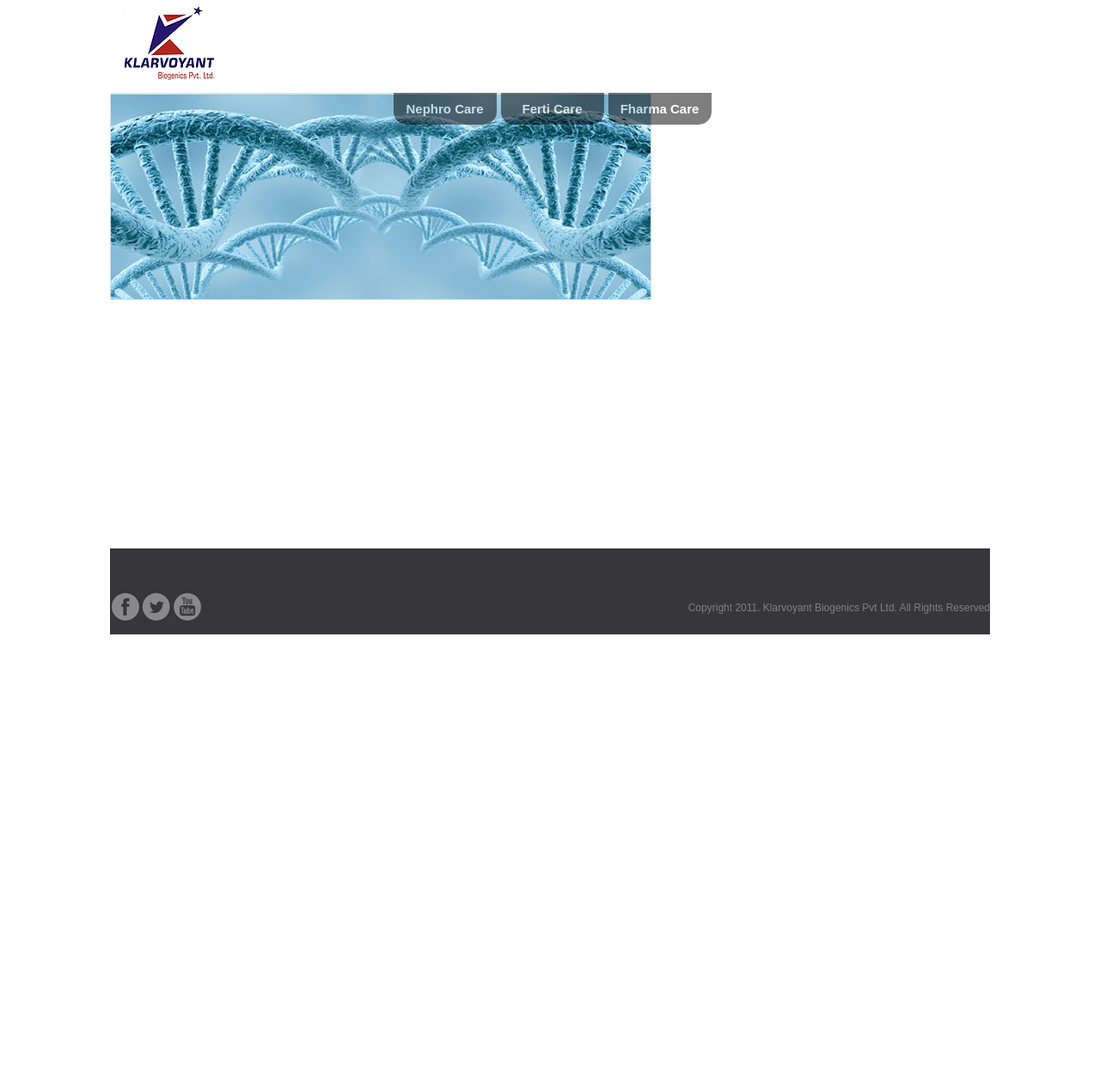
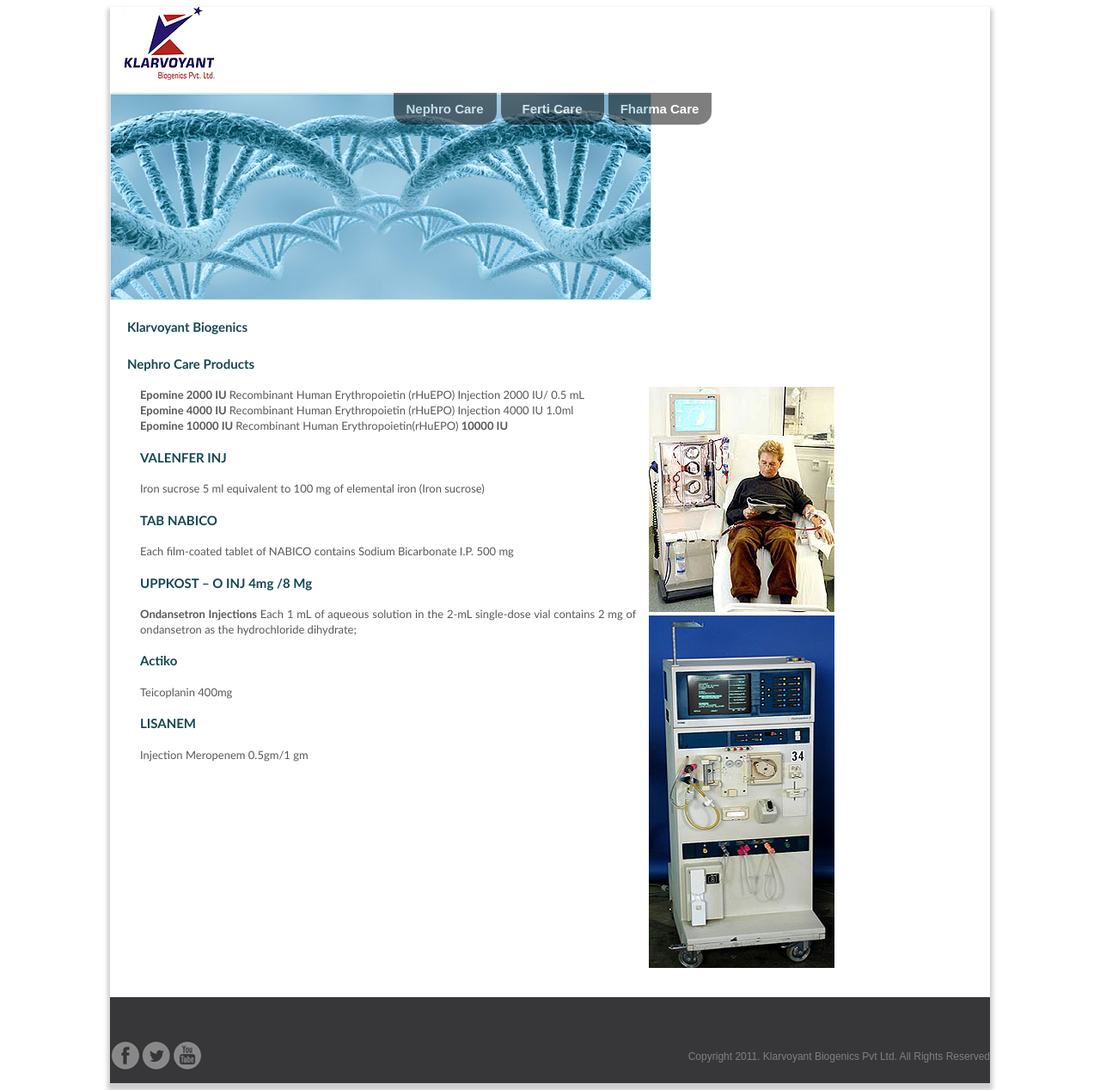
Before and after one commit to technomicssolutions/klarvoyant, a Django app: page /nephrocare/ in a window 1280 px wide. Shown: the whole page at 86% size. Before the commit the page ends 738 px from the top, so only its background shows below. Run offline with Django 3.2, Linux system fonts and the light colour scheme; parts of the project's set-up code (start-up, migrations or seed data) failed here and were passed over.

Commit message:
changes in html page

```diff
--- a/klarvoyant/web/static/css/style.css
+++ b/klarvoyant/web/static/css/style.css
@@ -187,6 +187,7 @@
     width: 1024px;
     height: 100%;
     margin: auto;
+    box-shadow: 0 5px 5px 3px #CCCCCC;
 }
 .container .content {
     min-height: 500px;
@@ -483,10 +484,9 @@
     font-family: "Trebuchet MS";
     color: #3C3C3C;
 }
-#consulting .consulting_contents {
+#consulting .inner_content {
     width: auto;
     height: 350px;
-    margin: auto;
 }
 #consulting .left_contents {
     float: left;
@@ -507,7 +507,7 @@
     margin-top: 0;
     margin-left: 20px;
 }
-#core_values .container .content .core_values_contents .content_top {
+#core_values .container .content .inner_content .content_top {
     margin-left: 20px;
 }
 #core_values .container .content {
@@ -587,7 +587,7 @@
     font: bold 15px/30px "Trebuchet MS";
 }
 
-#home_page .home_contents .home_page_contents {
+#home_page .inner_content .home_page_contents {
     padding: 3px 15px;
     text-align: justify;
     text-decoration: none;
@@ -595,3 +595,18 @@
 .top_content {
     margin-left: 15px;
 }
+ .left_section {
+    float: left;
+    width: 59%;
+    height: auto;
+}
+.right_section {
+    display: block;
+    float:left;
+    width: 39%;
+    height: auto;
+    margin: 0 0 0 15px;
+}
+.inner_content {
+    margin-left: 20px;
+}
--- a/klarvoyant/web/templates/consulting.html
+++ b/klarvoyant/web/templates/consulting.html
@@ -9,7 +9,7 @@
 	</div>
 {% endblock banner %}
 {% block content %}
-	<div class="consulting_contents">
+	<div class="inner_content">
 		<h2 class="content_head">Klarvoyant Consulting</h2>
 		<div class="left_contents">
 			<img src="/static/images/consulting.jpg">
--- a/klarvoyant/web/templates/contact_us.html
+++ b/klarvoyant/web/templates/contact_us.html
@@ -10,6 +10,7 @@
 
 
 {% block content %}
+    <div class="inner_content">
         <h2 class="content_head">Contact Us</h2>
         <div id="contactus_section">
             <p> For more information regarding our IT services please contact us.</p>
@@ -77,4 +78,5 @@
             </div>
             <div class="clear"></div>
         </div>
+    </div>
 {% endblock %}
--- a/klarvoyant/web/templates/core_values.html
+++ b/klarvoyant/web/templates/core_values.html
@@ -9,7 +9,7 @@
 	</div>
 {% endblock banner %}
 {% block content %}
-	<div class="core_values_contents">
+	<div class="inner_content">
 		<h2 class="content_head">Klarvoyant Philosophy</h2>
 		<p>The satisfaction of our clients is our top priority. Klarvoyant believes that best is achieved by understanding the needs of our clients and through them the end customers gets the best value.</p>
 		<h2 class="content_head">Core Principles</h2>
--- a/klarvoyant/web/templates/cro.html
+++ b/klarvoyant/web/templates/cro.html
@@ -9,7 +9,7 @@
 	</div>
 {% endblock banner %}
 {% block content %}
-	<div class="cro_contents">
+	<div class="inner_content">
 		<h2 class="content_head">CRO</h2>
 		<div class="left_contents">
 			<p>Future plans of Klarvoyant Contract Research Organisation (CRO) will focus on working in the Life Sciences area.With increasing Ageing and obese population the healthcare needs will increase and drugs will be used for longer duration. For instance, an ageing global population is poised to drive pharmaceutical drugs for indications such as Alzheimer’s diseas, Drugs that address rising multifactorial disorders such as cancer as well as lifestyle disorders such as obesity etc., with that in focus Klarvoyant has identified..</p>
--- a/klarvoyant/web/templates/home.html
+++ b/klarvoyant/web/templates/home.html
@@ -7,7 +7,7 @@
     {% include 'slideshow.html' %}
 {% endblock banner %}
 {% block content %}
-    <div class="home_contents">
+    <div class="inner_content">
         <h2 class="content_head">Welcome to Klarvoyant Biogenics</h2>
         <div class="home_page_contents">
             <strong>Klarvoyant Biogenics </strong>
--- a/klarvoyant/web/templates/manufacturing.html
+++ b/klarvoyant/web/templates/manufacturing.html
@@ -9,7 +9,7 @@
 	</div>
 {% endblock banner %}
 {% block content %}
-	<div class="manufacturing_contents">
+	<div class="inner_content">
 		<h2 class="content_head">Manufacturing</h2>
 		<div class="left_contents">
 			<p>Plan is to acquire by 2014, active manufacturing units which are US FDA approved / MHRA accredited / WHO GMP/ facilities for both domestic and exports markets,</p>
--- a/klarvoyant/web/templates/nephrocare.html
+++ b/klarvoyant/web/templates/nephrocare.html
@@ -9,4 +9,42 @@
 	</div>
 {% endblock banner %}
 {% block content %}
+	<div class="inner_content">
+		<h2 class="content_head">Klarvoyant Biogenics</h2>
+		<h2 class="content_head">Nephro Care Products</h2>
+		<div class="left_section">
+			<div class="top_content">
+				<strong>Epomine</strong>
+				<strong> 2000 IU </strong>
+				Recombinant Human Erythropoietin (rHuEPO) Injection 2000 IU/ 0.5 mL
+				<br>
+				<strong>Epomine</strong>
+				<strong> 4000 IU </strong>
+				Recombinant Human Erythropoietin (rHuEPO) Injection 4000 IU  1.0ml
+				<br>
+				<strong>Epomine</strong>
+				<strong> 10000 IU </strong>
+				Recombinant Human Erythropoietin(rHuEPO)
+				<strong>10000 IU </strong>
+			</div>
+			<div class="top_content">
+				<h2 class="content_head">VALENFER INJ</h2>
+				Iron sucrose 5 ml equivalent to 100 mg of elemental iron (Iron sucrose)
+				<h2 class="content_head">TAB NABICO </h2>
+				Each film-coated tablet of NABICO contains Sodium Bicarbonate I.P. 500 mg
+				<h2 class="content_head">UPPKOST – O INJ 4mg /8 Mg</h2>
+				<strong>Ondansetron</strong>
+				<strong> Injections  </strong>
+				Each 1 mL of aqueous solution in the 2-mL single-dose vial contains 2 mg of ondansetron as the hydrochloride dihydrate;
+				<h2 class="content_head">Actiko</h2>
+				Teicoplanin 400mg
+				<h2 class="content_head">LISANEM</h2>
+				Injection Meropenem 0.5gm/1 gm
+			</div>
+		</div>
+		<div class="right_section">
+			<img src="/static/images/Dialysis.jpg" title="Dialysis" alt="Dialysis">
+			<img src="/static/images/dialisys-machine.jpg" title="Dialisys-machine" alt="Dialisys-machine">
+		</div>
+	</div>
 {% endblock content %}
--- a/klarvoyant/web/templates/scientific_information.html
+++ b/klarvoyant/web/templates/scientific_information.html
@@ -9,6 +9,7 @@
 	</div>
 {% endblock banner %}
 {% block content %}
+	<div class="inner_content">
 		<h2 class="content_head">Nephrology/Urology News</h2>
 		<div class="nephro_div">
 			<p>
@@ -81,5 +82,6 @@
 			<h2>Updating Shortly...</h2>
 		</div>
 		<br>
+	</div>
 
 {% endblock content %}
--- a/klarvoyant/web/views.py
+++ b/klarvoyant/web/views.py
@@ -130,4 +130,7 @@
 class NephrocareView(View):
 
     def get(self, request):
-        return render(request, 'nephrocare.html', {})
+        context = {
+            'menu_obj': menu_obj,
+        }
+        return render(request, 'nephrocare.html', context)
```
Also changed, not shown: klarvoyant/web/templates/products_portfolio.html (+7 -1 lines), klarvoyant/web/static/images/Dialysis.jpg (added), klarvoyant/web/static/images/dialisys-machine.jpg (added). Lines whose indentation alone changed are shown as unchanged.
